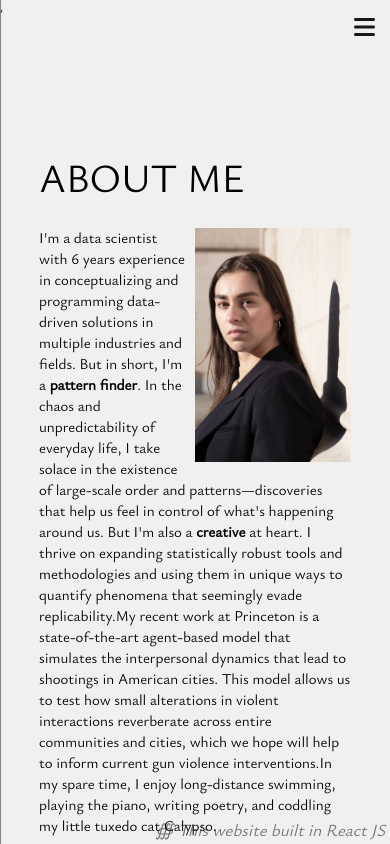
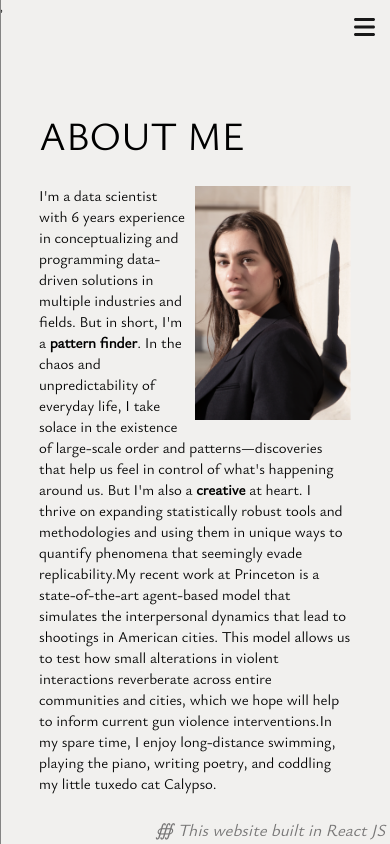
Before and after one commit to aam3/Personal_Website, a React (Create React App) app: page /about in a window 390 px wide. Built offline with nearby package versions, Linux system fonts and the light colour scheme.

Commit message:
adding margin to top of containers

```diff
--- a/src/components/Layout/index.scss
+++ b/src/components/Layout/index.scss
@@ -62,8 +62,6 @@
 
   .container.about-page, .container.publications-page, .container.resume-page {
 
-    top: 10%;
-
     .text-zone {
 
       position: absolute;
```
